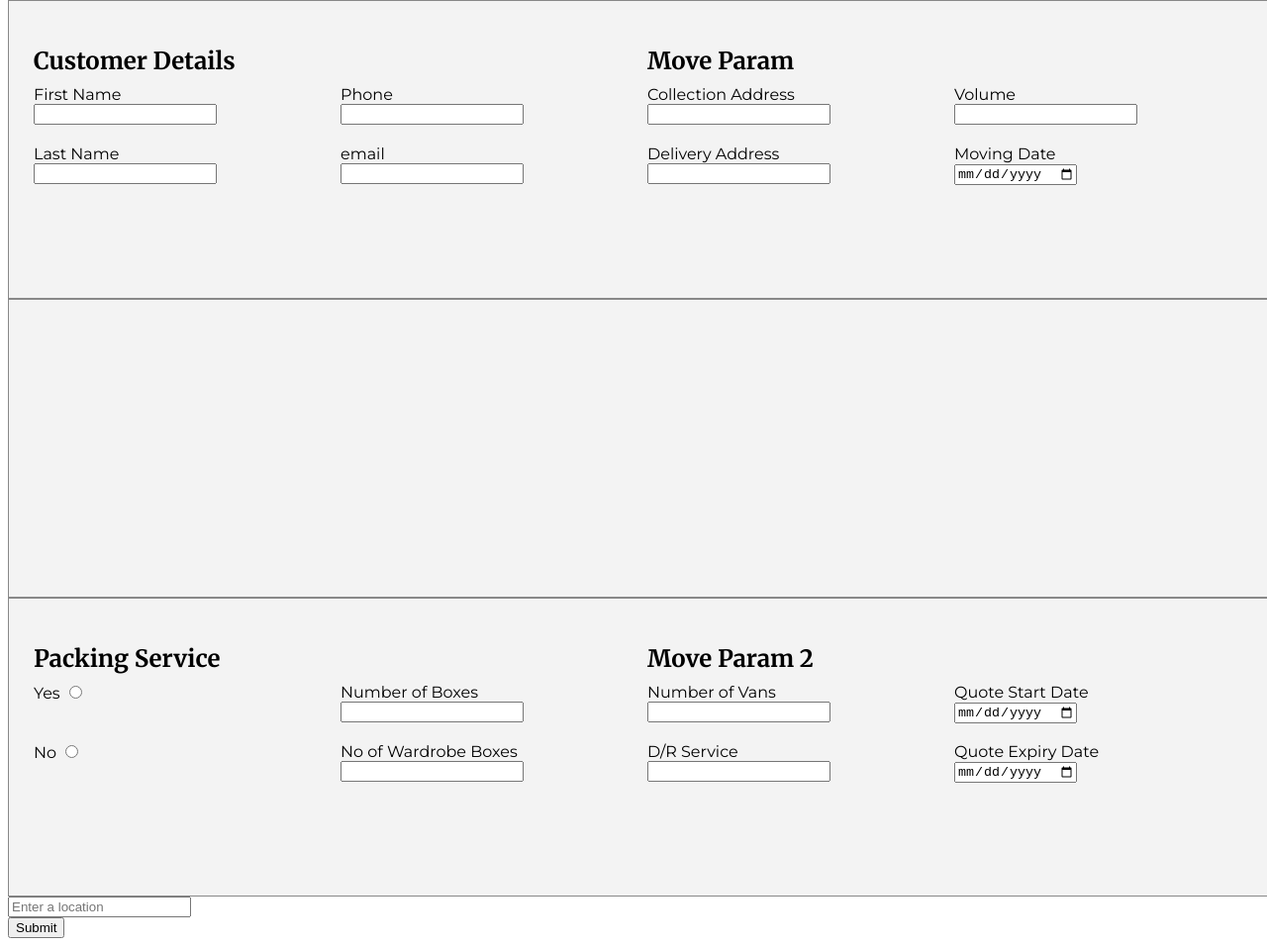
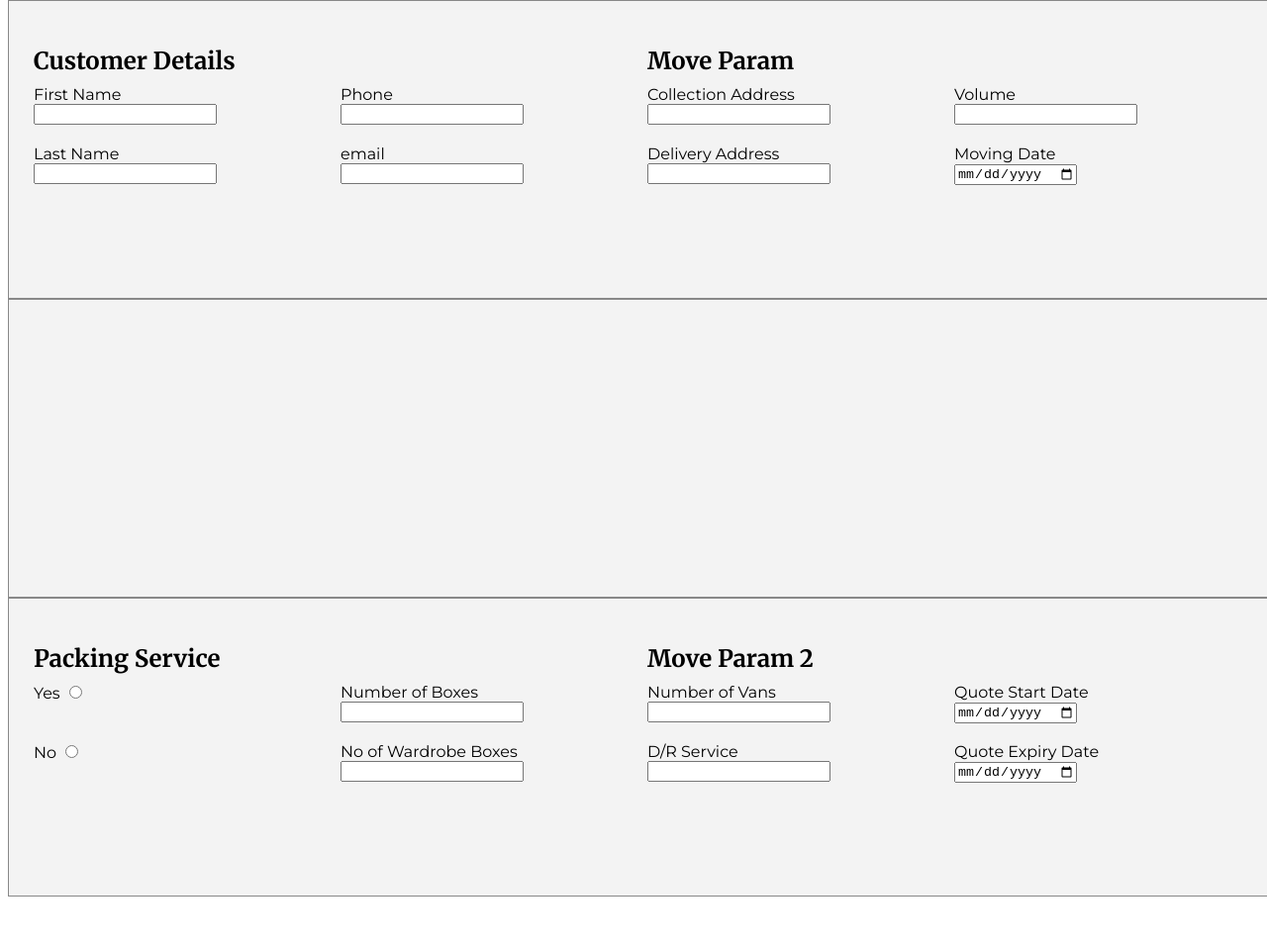
Before and after one commit to cryptopokeBV/New_Quote, a plain HTML site: page index.html in a window 1280 px wide. Shown: the part 245-1201 px from the top of the page at 99% size. After the commit the page ends 1159 px from the top, so only its background shows below. Drawn offline with nearby package versions, Linux system fonts and the light colour scheme; some packages are replaced by stand-ins of ours.

Commit message:
google_app1

```diff
--- a/index.html
+++ b/index.html
@@ -109,28 +109,12 @@
     </div>
       </section>
       <section id="outcome">
-        <form action="" id="mform">
-          <div class="container">
-              <div class="row">
-                  <!--Address Section-->
-                  <div id="pac-container">
-                      <input id="location-input" type="text" placeholder="Enter a location" />
-                    </div>
-                  <!--End of Address Section-->
-                  <!--Form Submit Section-->
-                  <div class="row fill-form">
-                      <input name="submit" type="submit" id="submit" class="submit" value="Submit">
-                  </div>
-                  <!--End of Form Submit Section-->
-              </div>
-          </div>
+
           <script src="app.js"></script>
           <script
 src="https://maps.googleapis.com/maps/api/js?key=AIzaSyB3EpH_qEvehNCmXy0jdd4OKHhSuH6kBFE&libraries=places" defer>
 
 </script>
-          <script src="https://unpkg.com/sweetalert/dist/sweetalert.min.js"></script>
-      </form>
       </section>
     </main>
 </body>
```
